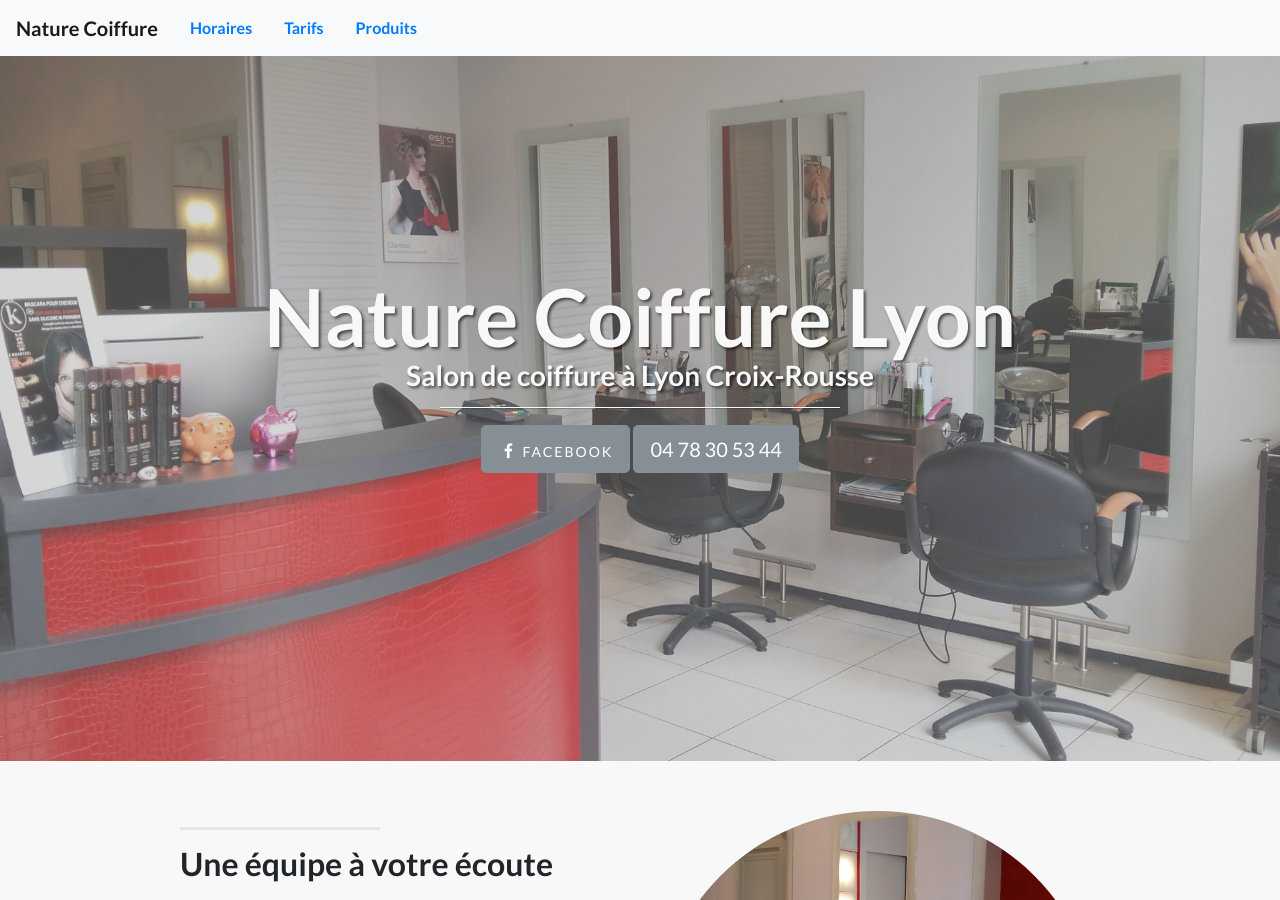
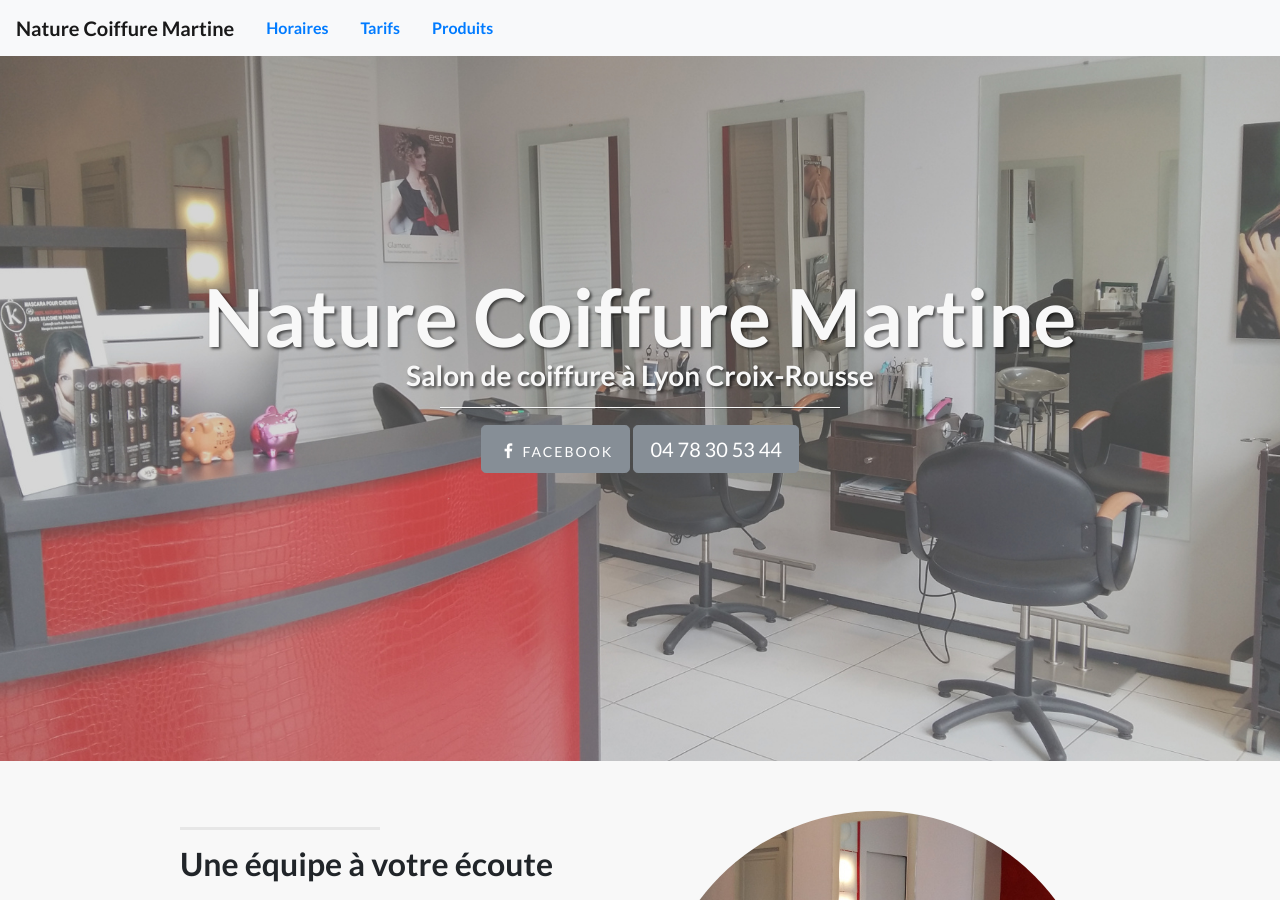
Before and after one commit to madeindjs/nature_coiffure, a Jekyll site: the page built from index.html, in a window 1280 px wide and 900 px high. Built offline with Jekyll 4.4.1, drawn with Linux system fonts in a browser that asks for light colours; nearby versions of some CDN libraries; comment, search, counter and statistics services are not loaded.

Commit message:
Update website

```diff
--- a/_includes/head.html
+++ b/_includes/head.html
@@ -1,5 +1,5 @@
 <head>
-    <title>{{ site.data.business.name }}</title>
+    <title>{{ site.title }}</title>
     <meta name="description" content="{{ site.data.business.description }}">
     <!-- CEO Stuffs -->
     <link rel="canonical" href="{{ site.url }}">
--- a/_includes/header.html
+++ b/_includes/header.html
@@ -1,7 +1,7 @@
 <header class="intro-header">
   <div class="container">
     <div class="intro-message">
-      <h1>{{ site.data.business.name }}</h1>
+      <h1>{{ site.title }}</h1>
       <h3>Salon de coiffure à Lyon Croix-Rousse</h3>
       <hr class="intro-divider">
       {% include links.html %}
--- a/_includes/navigation.html
+++ b/_includes/navigation.html
@@ -1,5 +1,5 @@
 <nav class="navbar navbar-expand-lg navbar-light bg-light fixed-top">
-  <a class="navbar-brand" href="#">Nature Coiffure</a>
+  <a class="navbar-brand" href="#">{{ site.title }}</a>
   <ul class="nav">
     <li class="nav-item">
       <a class="nav-link" href="#opening-hours">Horaires</a>
--- a/_includes/prices.html
+++ b/_includes/prices.html
@@ -14,7 +14,7 @@
     <tr> <th>Coloration sans amoniaque</th> <td>27,50 €</td> </tr>
     <tr> <th>Balayage</th> <td>16 à 38 €</td> </tr>
     <tr> <th>Mèches</th> <td>37 à 60 €</td> </tr>
-    <tr> <th>Permanente sans amoniaque</th> <td>57 €</td> </tr>
+    <tr> <th>Permanente sans amoniaque</th> <td>33 €</td> </tr>
   </table>
 </div>
 <div class="col-xs-12 col-md-6">
--- a/index.html
+++ b/index.html
@@ -82,12 +82,12 @@ layout: main
           </div>
           <!-- Emeline -->
           <div class="employe col">
-            <img class="img-fluid  rounded-circle" data-src="http://santetotal.com/wp-content/uploads/2014/05/default-user.png" alt="Photo d'Emeline" size="200">
+            <img class="img-fluid  rounded-circle" data-src="img/emelyne_square.jpg" alt="Photo d'Emeline" size="200">
             <p class="text-center">Emelyne <small>Coiffeuse</small></p>
           </div>
           <!-- ??  -->
           <div class="employe col">
-            <img class="img-fluid  rounded-circle" data-src="http://santetotal.com/wp-content/uploads/2014/05/default-user.png" alt="Photo de ?" size="200">
+            <img class="img-fluid  rounded-circle" data-src="img/melanie_square.jpg" alt="Photo de ?" size="200">
             <p class="text-center">Mélanie <small>Apprentie</small></p>
           </div>
         </div>
```
Also changed, not shown: img/emelyne_square.jpg (added), img/melanie_square.jpg (added).
